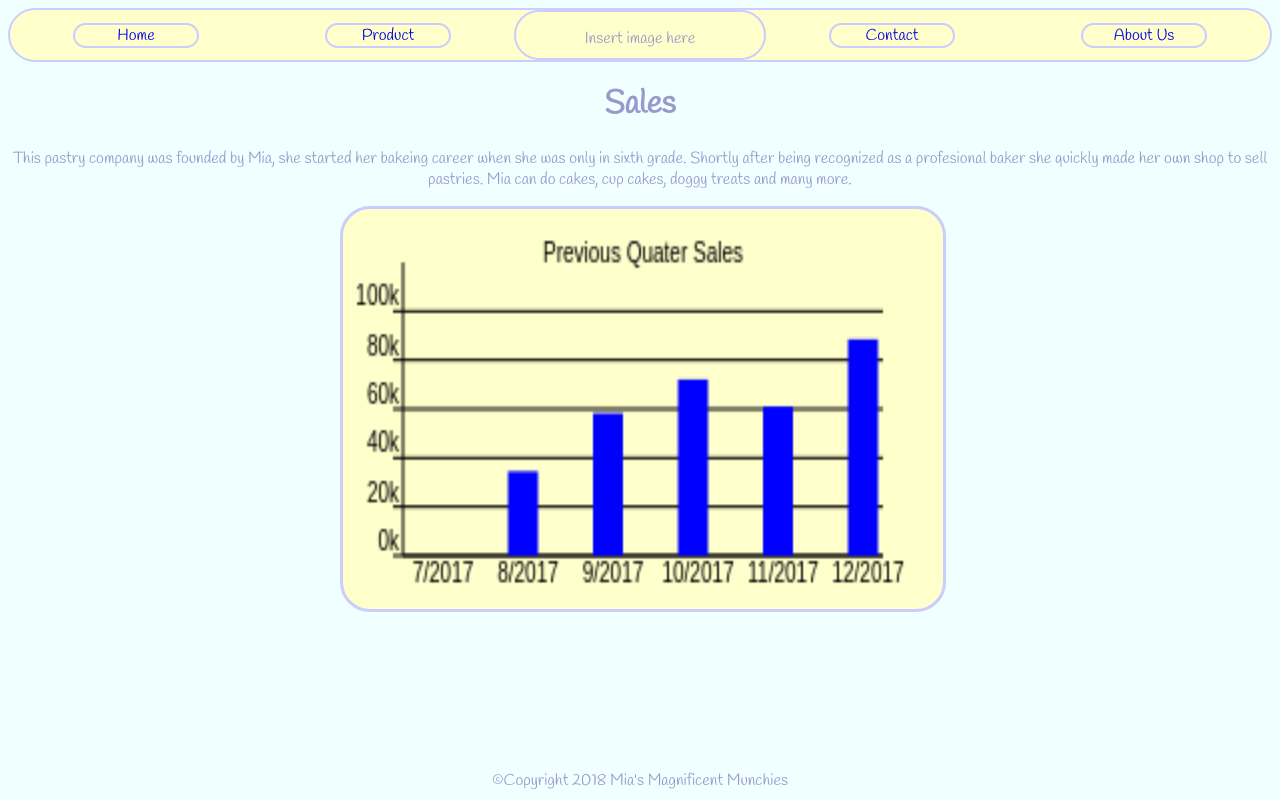
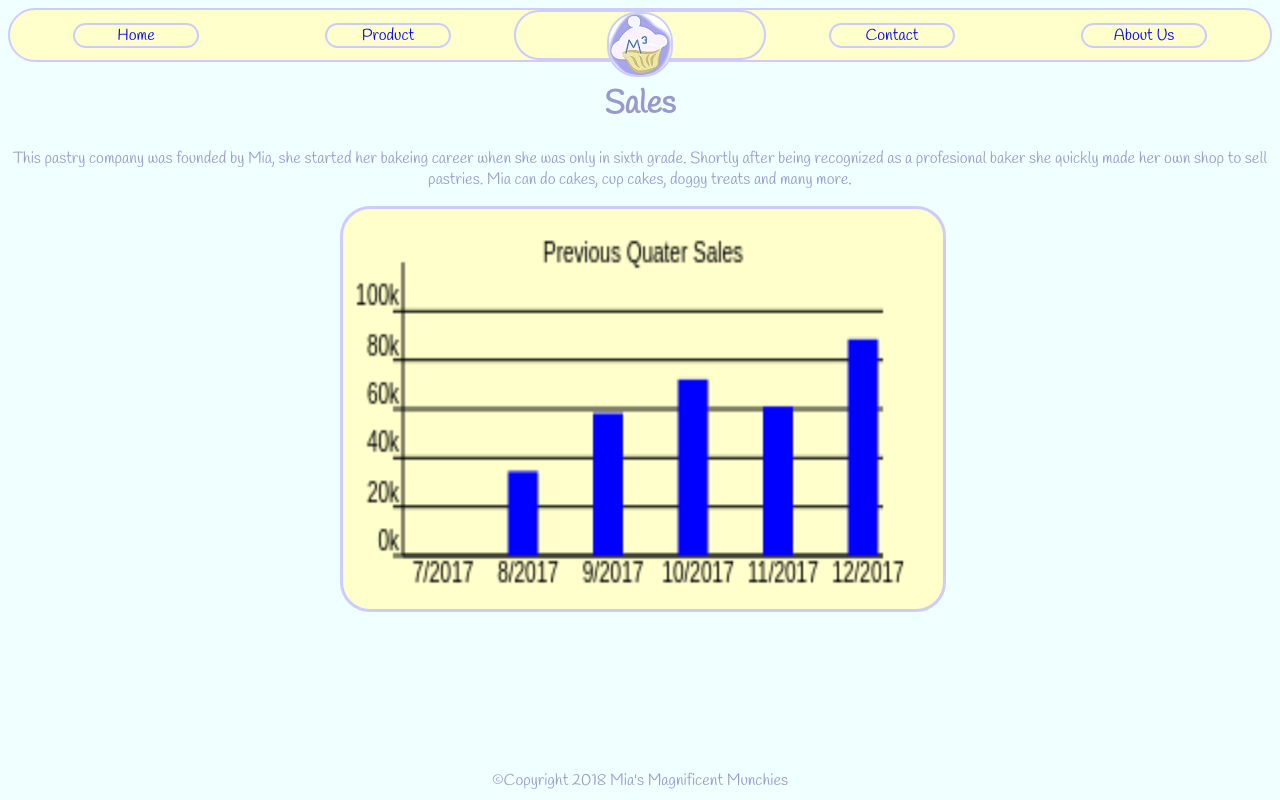
Before and after one commit to robertsb2/webFinal, a plain HTML site: page about.html in a window 1280 px wide. Drawn offline with nearby package versions, Linux system fonts and the light colour scheme.

Commit message:
Added logo to the pages

```diff
--- a/about.html
+++ b/about.html
@@ -11,7 +11,7 @@
     <div id="container" class="menu">
         <a href="index.html"><div id="link1" class="box">Home</div></a>
         <a href="specs.html"><div id="link2" class="box">Product</div></a>
-        <div id="link3" class="logo"><p>Insert image here</p></div>
+        <div id="link3" class="logo"><img src='images/logo.jpg'/></div>
         <a href="contact.html"><div id="link4" class="box">Contact</div></a>
         <a href="about.html"><div id="link5" class="box">About Us</div></a>
 </div>
--- a/aboutUs.css
+++ b/aboutUs.css
@@ -55,3 +55,7 @@ footer p{
     margin: 0;
     padding-top: calc(115px - 1em);
 }
+img{
+    border: 2px solid #ccf;
+    border-radius: 30px;
+}
--- a/contact.css
+++ b/contact.css
@@ -48,3 +48,7 @@ footer p {
     margin: 0;
     padding-top: calc(290px - 1em);
 }
+img{
+    border: 2px solid #ccf;
+    border-radius: 30px;
+}
--- a/index.css
+++ b/index.css
@@ -57,7 +57,6 @@ img{
     border: 2px solid #ccf;
     border-radius: 30px;
 }
-
 #push, footer{
     height: 50px;
 }
--- a/specs.css
+++ b/specs.css
@@ -49,3 +49,7 @@ footer p{
     margin: 0;
     padding-top: calc(175px - 1em);
 }
+img{
+    border: 2px solid #ccf;
+    border-radius: 30px;
+}
```
Also changed, not shown: contact.html (+1 -1 lines), index.html (+1 -1 lines), specs.html (+1 -1 lines), images/logo.jpg (added).
